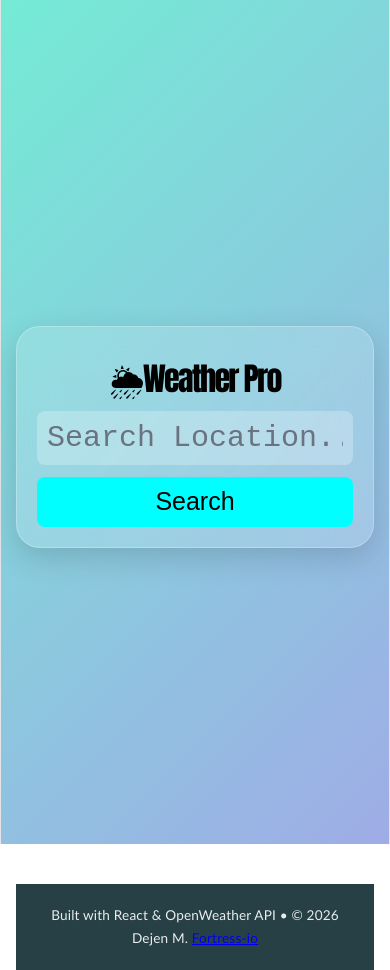
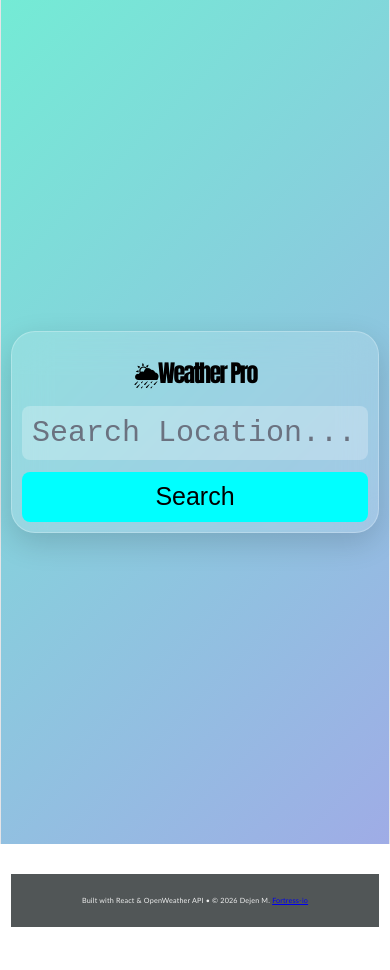
Before and after one commit to Fortress-io/AuraX-Summer-2026, a React (Vite) app in the folder AuraX-summer-2026/week-six/weather-app/: page / in a window 390 px wide. After the commit the page ends 927 px from the top, so only its background shows below. Built offline with nearby package versions, Linux system fonts and the light colour scheme; no server answers.

Commit message:
complete weather app

```diff
--- a/AuraX-summer-2026/week-six/weather-app/src/App.css
+++ b/AuraX-summer-2026/week-six/weather-app/src/App.css
@@ -155,21 +155,21 @@
   color: white;
 }
 
-@media (max-width: 760px) {
+@media (max-width: 750px) {
   .dashboard-content {
-    gap: 25px;
-    padding: 15px;
+    gap: 20px;
+    padding: 10px;
     height: 100vh;
   }
 
   .search-panel {
     width: 100%;
-    padding: 20px;
-    margin: 20px auto;
+    padding: 10px;
+    margin: 10px auto;
   }
 
   .search-panel h1 {
-    font-size: 2rem;
+    font-size: 1.5rem;
   }
 
   .search {
@@ -188,25 +188,25 @@
   }
 
   .city {
-    font-size: 1.8rem;
+    font-size: 1.2rem;
   }
 
   .temperature {
-    font-size: 3rem;
+    font-size: 2rem;
   }
 
   .weather-icon {
-    width: 80px;
-    height: 80px;
+    width: 60px;
+    height: 60px;
   }
 
   .details p {
-    font-size: 0.95rem;
+    font-size: 0.55rem;
   }
 
   .footer {
-    padding: 20px;
-    font-size: 0.85rem;
-    background-color: #274046;
+    padding: 15px;
+    font-size: 0.45rem;
+    background-color: #515657;
   }
 }
```
